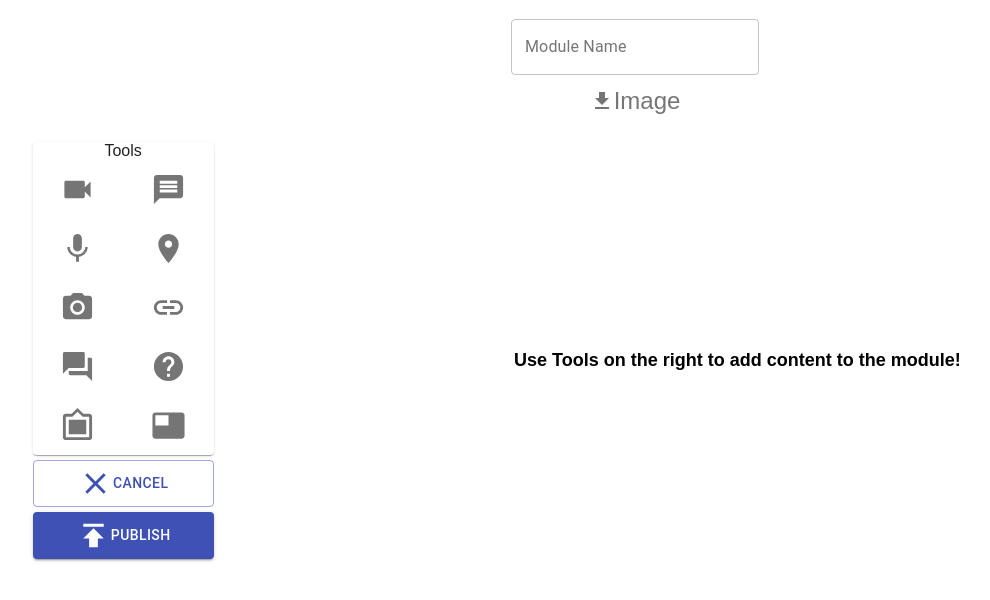
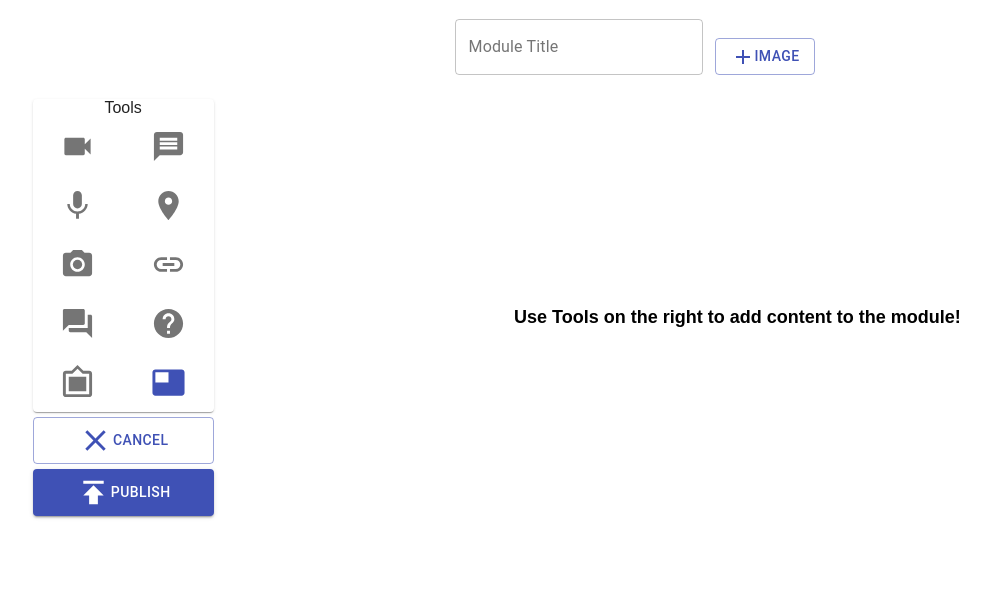
Before and after one commit to tom-mohr/blmquiz, a React app: page / in a window 1280 px wide. Both pictures are taken after a click on the button "add". Shown: the top 600 px of the page, without its empty margins (5-995 px from the left). Built offline with nearby package versions, Linux system fonts and the light colour scheme.

Commit message:
design improvements

```diff
--- a/src/components/creation/ModuleCreationComponent.css
+++ b/src/components/creation/ModuleCreationComponent.css
@@ -11,6 +11,15 @@
   align-items: center;
 }
 
+.creation-div-top {
+  display: flex;
+  flex-direction: row;
+  justify-content: center;
+  align-items: flex-end;
+
+  padding-bottom: 24px;
+}
+
 .center-text {
   text-align: center;
   font-weight: bold;
--- a/src/components/creation/ModuleCreationComponent.tsx
+++ b/src/components/creation/ModuleCreationComponent.tsx
@@ -6,6 +6,7 @@ import "./ModuleCreationComponent.css";
 import { Module,ToolType } from "../../logic/quiz";
 import { ModuleServerProvider } from "../../logic/module_server/ModuleServerProvider";
 import QuizTool from "./QuizTool";
+import AddIcon from "@material-ui/icons/Add";
 
 
 export default function ModuleCreationComponent({ props }) {
@@ -73,17 +74,19 @@ export default function ModuleCreationComponent({ props }) {
 	//render() {
 	return (
 		<div className={"creation-div"}>
-			<TextField id="module-name-input" label="Module Name" variant="outlined" value={moduleProps.title} onChange={handleChange('title')} />
-			<Box paddingBottom="15px">
-				{moduleProps.imageUrl === "" ? (
-						<IconButton component="span" onClick={handleClickOpen}>
-								<GetApp/>
+			<div className={"creation-div-top"}>
+				<TextField id="module-name-input" label="Module Title" variant="outlined" value={moduleProps.title} onChange={handleChange('title')} />
+				<Box paddingLeft="12px">
+					{moduleProps.imageUrl === "" ? (
+							<Button variant={"outlined"} color={"primary"} onClick={handleClickOpen}>
+								<AddIcon/>
 								Image
-						</IconButton>
-				) :
-				<TextField className={styles.title} label="Image URL" variant="outlined" value={moduleProps.imageUrl} onChange={handleChange("imageUrl")} />
-				}
-			</Box>
+							</Button>
+						) :
+						<TextField label="Image URL" variant="outlined" value={moduleProps.imageUrl} onChange={handleChange("imageUrl")} />
+					}
+				</Box>
+			</div>
 			<Dialog open={dialogOpen} onClose={handleClose} aria-labelledby="form-dialog-title">
                 <DialogTitle id="form-dialog-title">Upload Image</DialogTitle>
                 <DialogContent>
@@ -160,7 +163,7 @@ export default function ModuleCreationComponent({ props }) {
 								</IconButton>
 							</Grid>
 							<Grid item xs={6}>
-								<IconButton component="span" onClick={addQuizTool}>
+								<IconButton component="span" color={"primary"} onClick={addQuizTool}>
 									<FeaturedVideo fontSize="large" />
 								</IconButton>
 							</Grid>
@@ -220,9 +223,6 @@ const useStyles = makeStyles((theme: Theme) =>
 			textAlign: 'center',
 			backgroundColor: "white",
 		},
-		title: {
-			margin: theme.spacing(2),
-		},
 		button: {
 			paddingTop: "5px",
 		},
```
